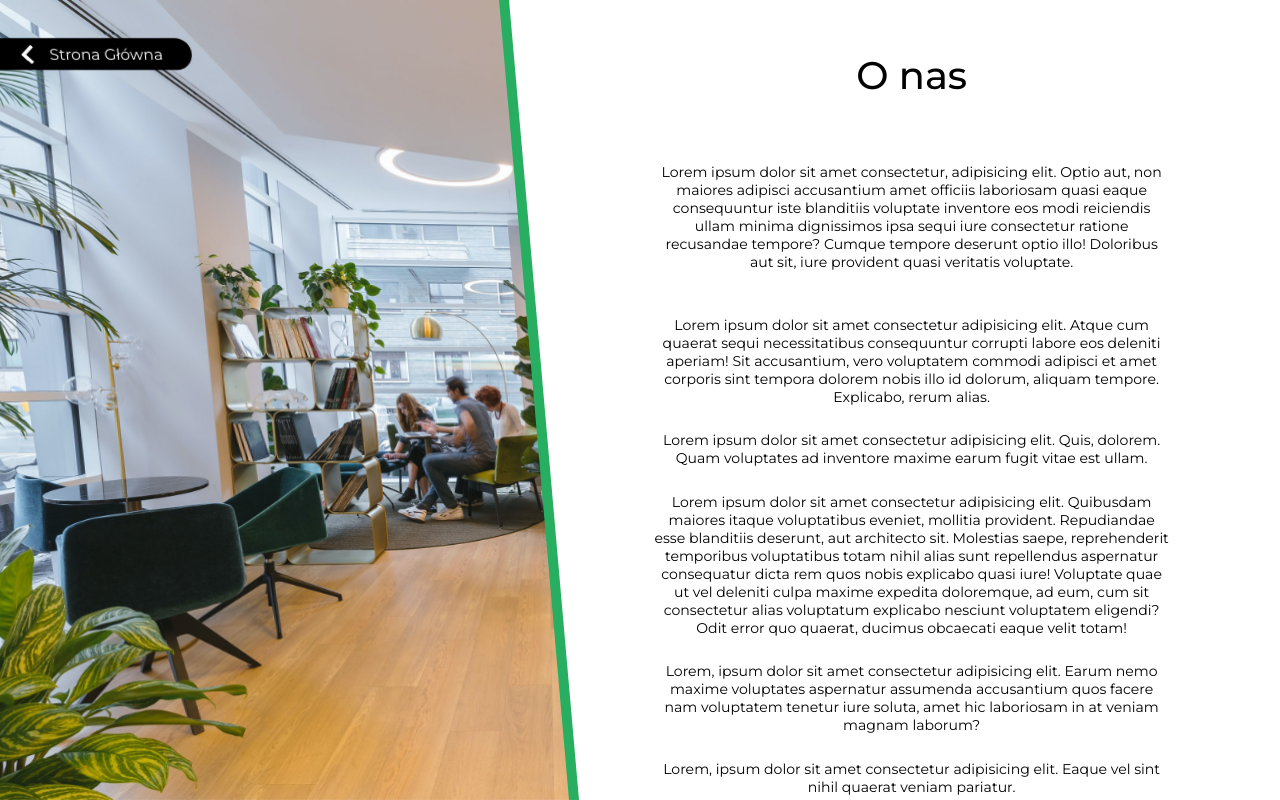
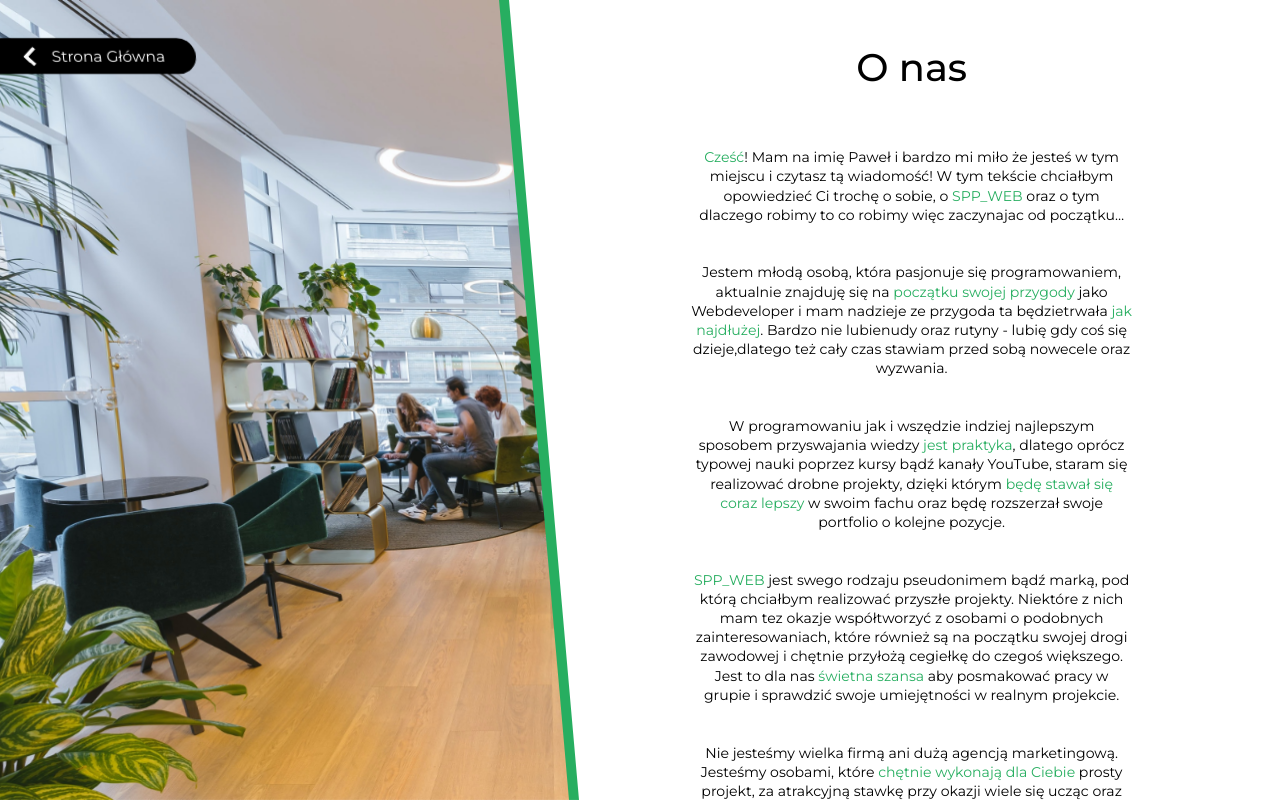
Before and after one commit to paw3lsyp3k/SPP_WEB_v2, a plain HTML site: page about.html in a window 1280 px wide. Drawn offline with Linux system fonts and the light colour scheme.

Commit message:
adding a about me separate page

```diff
--- a/about.html
+++ b/about.html
@@ -14,20 +14,28 @@
     <div class="wrapper">
         <div class="photo">
             <div class="goBackButton">
-                <img class="goBackIcon" src="./assets/icons/arrow-icon.svg">
-                <p>Strona Główna</p>
+                <a href="index.html"><img class="goBackIcon" src="./assets/icons/arrow-icon.svg">
+               <p>Strona Główna</p></a>
             </div>
         </div>
         <div class="text-container">
             <div class="content">
                 <h1>O nas</h1>
-                <p>Lorem ipsum dolor sit amet consectetur, adipisicing elit. Optio aut, non maiores adipisci accusantium amet officiis laboriosam quasi eaque consequuntur iste blanditiis voluptate inventore eos modi reiciendis ullam minima dignissimos ipsa sequi iure consectetur ratione recusandae tempore? Cumque tempore deserunt optio illo! Doloribus aut sit, iure provident quasi veritatis voluptate.</p><br>
-                <p>Lorem ipsum dolor sit amet consectetur adipisicing elit. Atque cum quaerat sequi necessitatibus consequuntur corrupti labore eos deleniti aperiam! Sit accusantium, vero voluptatem commodi adipisci et amet corporis sint tempora dolorem nobis illo id dolorum, aliquam tempore. Explicabo, rerum alias.</p>
-                <p>Lorem ipsum dolor sit amet consectetur adipisicing elit. Quis, dolorem. Quam voluptates ad inventore maxime earum fugit vitae est ullam.</p>
-                <p>Lorem ipsum dolor sit amet consectetur adipisicing elit. Quibusdam maiores itaque voluptatibus eveniet, mollitia provident. Repudiandae esse blanditiis deserunt, aut architecto sit. Molestias saepe, reprehenderit temporibus voluptatibus totam nihil alias sunt repellendus aspernatur consequatur dicta rem quos nobis explicabo quasi iure! Voluptate quae ut vel deleniti culpa maxime expedita doloremque, ad eum, cum sit consectetur alias voluptatum explicabo nesciunt voluptatem eligendi? Odit error quo quaerat, ducimus obcaecati eaque velit totam!</p>
-                <p>Lorem, ipsum dolor sit amet consectetur adipisicing elit. Earum nemo maxime voluptates aspernatur assumenda accusantium quos facere nam voluptatem tenetur iure soluta, amet hic laboriosam in at veniam magnam laborum?</p>
-                <p>Lorem, ipsum dolor sit amet consectetur adipisicing elit. Eaque vel sint nihil quaerat veniam pariatur.</p>
-                <p>Lorem ipsum dolor sit amet, consectetur adipisicing elit. Incidunt at quis aut. Atque tempore nostrum eligendi doloribus fuga aut veritatis, molestias dolore, possimus accusamus illum cumque quis odit maxime fugiat magni! Natus unde eum et repellat repudiandae corporis temporibus sit.</p><br>
+                <p><a>Cześć</a>! Mam na imię Paweł i bardzo mi miło że jesteś w tym miejscu i czytasz tą wiadomość! W tym tekście chciałbym opowiedzieć Ci trochę o sobie, o <a>SPP_WEB</a> oraz o tym dlaczego robimy to co robimy więc zaczynajac od początku…<br><br><br>
+
+                Jestem młodą osobą, która pasjonuje się programowaniem, aktualnie znajduję się na <a>początku swojej przygody</a> jako Webdeveloper i mam nadzieje ze przygoda ta będzietrwała <a>jak najdłużej</a>. Bardzo nie lubienudy oraz rutyny - lubię gdy coś się dzieje,dlatego też cały czas stawiam przed sobą nowecele oraz wyzwania.<br><br><br>
+
+                W programowaniu jak i wszędzie indziej najlepszym sposobem przyswajania wiedzy <a>jest praktyka</a>, dlatego oprócz typowej nauki poprzez kursy bądź kanały YouTube, staram się realizować drobne projekty, dzięki którym <a>będę stawał się coraz lepszy</a> w swoim fachu oraz będę rozszerzał swoje portfolio o kolejne pozycje.<br><br><br>
+
+                <a>SPP_WEB</a> jest swego rodzaju pseudonimem bądź marką, pod którą chciałbym realizować przyszłe projekty. Niektóre z nich mam tez okazje współtworzyć z osobami o podobnych zainteresowaniach, które również są na początku swojej drogi zawodowej i chętnie przyłożą cegiełkę do czegoś większego. Jest to dla nas <a>świetna szansa</a> aby posmakować pracy w grupie i sprawdzić swoje umiejętności w realnym projekcie. <br><br><br>
+
+                Nie jesteśmy wielka firmą ani dużą agencją marketingową. Jesteśmy osobami, które <a>chętnie wykonają dla Ciebie</a> prosty projekt, za atrakcyjną stawkę przy okazji wiele się ucząc oraz rozbudowując swoje portfolio.<br><br><br>
+
+                Liczymy że dzięki zdobytemu w ten sposób<a> doświadczeniu </a>będziemy w stanie wyróżnićsię na rynku pracy i zdobyć upragnioną posadę… a może rozwinąć <a>SPP_WEB</a> na tyle że staniesię małą, dobrze działającą firmą?… Kto wiedokąd zaprowadzi nas ta droga, ale mamy nadziejeże będziesz <a>jednym z punktów</a> na naszejtrasie do celu!<br><br><br>
+
+                Chętnie odpowiemy również na <a>Twoje wszelkie pytania</a> i postaramy się pomóc bądź rozwiać jakiekolwiek wątpliwości!
+                </p>
+
             </div>
         </div>
     </div>
--- a/styles/about.scss
+++ b/styles/about.scss
@@ -32,9 +32,10 @@ body{
             background-color: black;
             margin: 3vmax 0;
             padding: 0.5vmax 5% 0.5vmax 15%;
-            display: flex;
+            border: 2px solid black;
             border-top-right-radius: 20px;
             border-bottom-right-radius: 20px;
+            transition: 250ms ease;
             .goBackIcon{
                 width: 1.5vmax;
                 height: 1.5vmax;
@@ -44,13 +45,27 @@ body{
                 background-size: cover;
                 filter: invert(100%) sepia(0%) saturate(7443%) hue-rotate(194deg) brightness(124%) contrast(96%);
                 cursor: pointer;
+                text-decoration: none;
             }
-            p{
-                margin-left: 1vmax;
-                font-size: 1.2vmax;
-                color: $white;
-                cursor: pointer;
+            a{
+                text-decoration: none;
+                border: none;
+                display: flex;
+                p{
+                    margin-left: 1vmax;
+                    font-size: 1.2vmax;
+                    color: $white;
+                    cursor: pointer;
+                    transition: 250ms ease;
+                }
             }
+                &:hover{
+                    background-color: $main-color;
+                    border: 2px solid $main-color;
+                    p{
+                        margin-left: 2vmax;
+                    }
+                }
         }
     }
     .text-container{
@@ -60,8 +75,8 @@ body{
         display: flex;
         justify-content: center;
         .content{
-            width: 70%;
-            height: 140%;
+            width: 60%;
+            height: 175%;
             display: flex;
             flex-direction: column;
             align-items:  center;
@@ -74,6 +89,11 @@ body{
                 margin: 1vmax 0;
                 text-align: center;
                 font-size: 1.1vmax;
+                line-height: 1.5vmax;
+                font-weight: 400;
+                a{
+                    color: $main-color;
+                }
             }
         }
 
--- a/styles/main.scss
+++ b/styles/main.scss
@@ -165,6 +165,8 @@ body{
             background-color: $white;
             transition: 350ms ease-in-out;
             cursor: pointer;
+            a{
+                text-decoration: none;
                 p{
                     width: 100%;
                     margin: 0;
@@ -172,6 +174,7 @@ body{
                     font-size: 1.2vmax;
                     font-weight: 500;
                     transition: 350ms ease-in-out;
+                }
             }
         }
         .aboutMe-content-button:hover{
```
Also changed, not shown: index.html (+1 -1 lines), styles/about.css, styles/main.css, 2 other files. Lines whose indentation alone changed are shown as unchanged.
